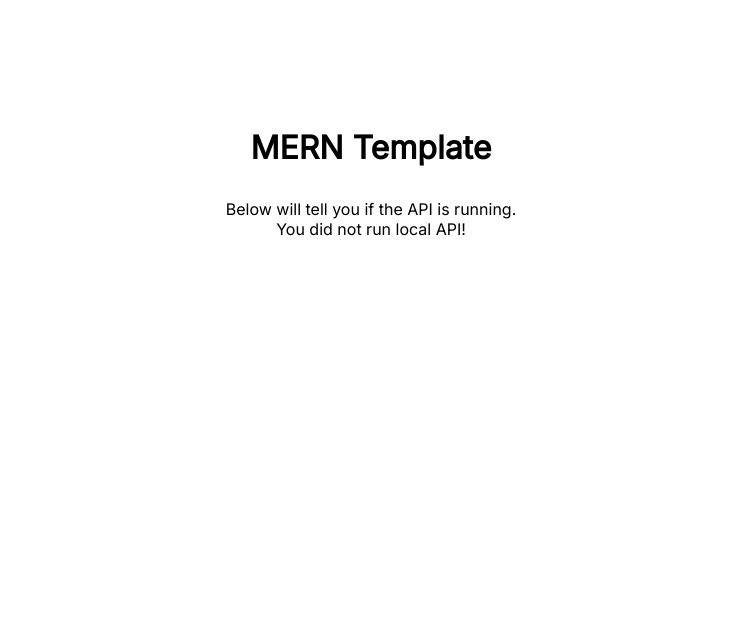
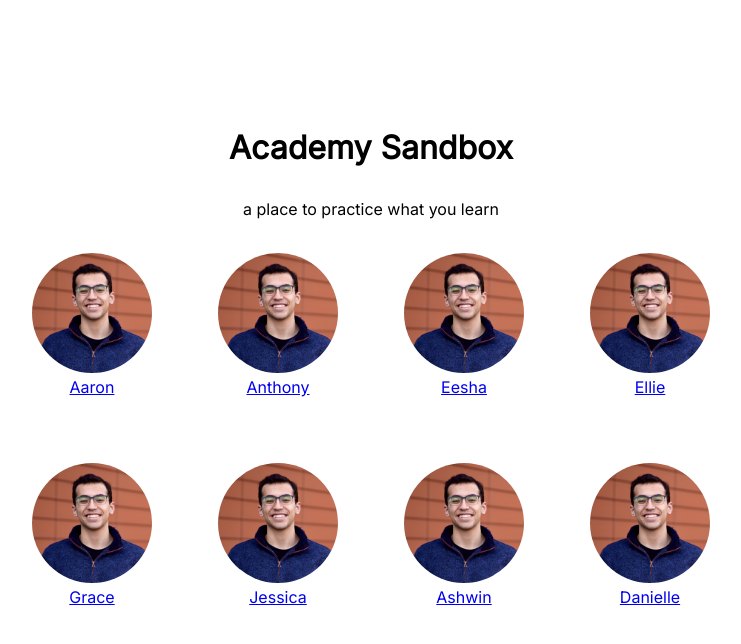
Before and after one commit to hack4impact-uiuc/academy-sandbox-fa21, a React (Create React App) app in the folder client/: page / in a window 1280 px wide. Shown: the top 644 px of the page, without its empty margins (269-1010 px from the left). Built offline with nearby package versions, Linux system fonts and the light colour scheme; no server answers.

Commit message:
Add member pages

```diff
--- a/client/package.json
+++ b/client/package.json
@@ -7,7 +7,9 @@
     "axios": "^0.21.1",
     "react": "^17.0.1",
     "react-dom": "^17.0.1",
-    "react-scripts": "4.0.1"
+    "react-router-dom": "^5.3.0",
+    "react-scripts": "4.0.1",
+    "reactstrap": "^8.10.0"
   },
   "devDependencies": {
     "@babel/cli": "^7.6.2",
--- a/client/src/css/Home.css
+++ b/client/src/css/Home.css
@@ -1,7 +1,8 @@
 @import url('https://fonts.googleapis.com/css2?family=Inter&display=swap');
 
 h1,
-p {
+p,
+Table {
   font-family: 'Inter', sans-serif;
   margin: 0 auto;
   text-align: center;
@@ -9,8 +10,21 @@ p {
 
 h1 {
   padding-top: 15vh;
+  font-size: 60;
 }
 
 p {
   padding-top: 2em;
 }
+
+tr > td {
+  padding-bottom: 2em;
+}
+
+td {
+  padding: 2em;
+}
+
+img {
+  border-radius: 50%;
+}
--- a/client/src/index.jsx
+++ b/client/src/index.jsx
@@ -1,11 +1,32 @@
 import React from 'react';
 import ReactDOM from 'react-dom';
+import { BrowserRouter as Router, Route, Switch } from 'react-router-dom';
 
 import Home from './pages/Home';
+import Ashwin from './pages/Ashwin';
+import Danielle from './pages/Danielle';
+import Aaron from './pages/Aaron';
+import Anthony from './pages/Anthony';
+import Eesha from './pages/Eesha';
+import Ellie from './pages/Ellie';
+import Grace from './pages/Grace';
+import Jessica from './pages/Jessica';
 
 ReactDOM.render(
   <React.StrictMode>
-    <Home />
+    <Router>
+      <Switch>
+        <Route path="/" exact component={Home} />
+        <Route path="/ashwin" component={Ashwin} />
+        <Route path="/danielle" component={Danielle} />
+        <Route path="/aaron" component={Aaron} />
+        <Route path="/anthony" component={Anthony} />
+        <Route path="/eesha" component={Eesha} />
+        <Route path="/ellie" component={Ellie} />
+        <Route path="/grace" component={Grace} />
+        <Route path="/jessica" component={Jessica} />
+      </Switch>
+    </Router>
   </React.StrictMode>,
   document.getElementById('root'),
 );
--- /dev/null
+++ b/client/src/pages/Aaron.jsx
@@ -0,0 +1,14 @@
+// @flow
+import React from 'react';
+
+import '../css/Home.css';
+
+function Aaron() {
+  return (
+    <>
+      <h1>Aaron's Page</h1>
+    </>
+  );
+}
+
+export default Aaron;
--- /dev/null
+++ b/client/src/pages/Anthony.jsx
@@ -0,0 +1,14 @@
+// @flow
+import React from 'react';
+
+import '../css/Home.css';
+
+function Anthony() {
+  return (
+    <>
+      <h1>Anthony's Page</h1>
+    </>
+  );
+}
+
+export default Anthony;
--- /dev/null
+++ b/client/src/pages/Ashwin.jsx
@@ -0,0 +1,14 @@
+// @flow
+import React from 'react';
+
+import '../css/Home.css';
+
+function Ashwin() {
+  return (
+    <>
+      <h1>Ashwin's Page</h1>
+    </>
+  );
+}
+
+export default Ashwin;
--- /dev/null
+++ b/client/src/pages/Danielle.jsx
@@ -0,0 +1,14 @@
+// @flow
+import React from 'react';
+
+import '../css/Home.css';
+
+function Danielle() {
+  return (
+    <>
+      <h1>Danielle's Page</h1>
+    </>
+  );
+}
+
+export default Danielle;
--- /dev/null
+++ b/client/src/pages/Eesha.jsx
@@ -0,0 +1,14 @@
+// @flow
+import React from 'react';
+
+import '../css/Home.css';
+
+function Eesha() {
+  return (
+    <>
+      <h1>Eesha's Page</h1>
+    </>
+  );
+}
+
+export default Eesha;
--- /dev/null
+++ b/client/src/pages/Ellie.jsx
@@ -0,0 +1,14 @@
+// @flow
+import React from 'react';
+
+import '../css/Home.css';
+
+function Ellie() {
+  return (
+    <>
+      <h1>Ellie's Page</h1>
+    </>
+  );
+}
+
+export default Ellie;
--- /dev/null
+++ b/client/src/pages/Grace.jsx
@@ -0,0 +1,14 @@
+// @flow
+import React from 'react';
+
+import '../css/Home.css';
+
+function Grace() {
+  return (
+    <>
+      <h1>Grace's Page</h1>
+    </>
+  );
+}
+
+export default Grace;
--- a/client/src/pages/Home.jsx
+++ b/client/src/pages/Home.jsx
@@ -1,33 +1,85 @@
-// @flow
-import React, { useEffect, useState } from 'react';
-import type { Node } from 'react';
-
-import { getSampleResponse } from '../utils/apiWrapper';
-
+import React from 'react';
+import { Table } from 'reactstrap';
 import '../css/Home.css';
 
-function Home(): Node {
-  const [text, setText] = useState('You did not run local API!');
+// Add image file imports here
+import yousef from '../utils/images/yousef_ahmed.jpg';
 
-  useEffect(() => {
-    const populateText = async () => {
-      const resp = await getSampleResponse();
-      if (!resp.error) {
-        setText(resp.data.result);
-      }
-    };
-
-    populateText();
-  }, []);
+function Home() {
+  const people = [
+    [
+      {
+        name: 'Aaron',
+        link: '/aaron',
+        image: yousef,
+      },
+      {
+        name: 'Anthony',
+        link: '/anthony',
+        image: yousef,
+      },
+      {
+        name: 'Eesha',
+        link: '/eesha',
+        image: yousef,
+      },
+      {
+        name: 'Ellie',
+        link: '/ellie',
+        image: yousef,
+      },
+    ],
+    [
+      {
+        name: 'Grace',
+        link: '/grace',
+        image: yousef,
+      },
+      {
+        name: 'Jessica',
+        link: '/jessica',
+        image: yousef,
+      },
+      {
+        name: 'Ashwin',
+        link: '/ashwin',
+        image: yousef,
+      },
+      {
+        name: 'Danielle',
+        link: '/danielle',
+        image: yousef,
+      },
+    ],
+  ];
 
   return (
     <>
-      <h1>MERN Template</h1>
-      <p>
-        Below will tell you if the API is running.
-        <br />
-        {text}
-      </p>
+      <h1>Academy Sandbox</h1>
+      <p>a place to practice what you learn</p>
+
+      <Table style={{ margin: 'auto' }}>
+        <tbody>
+          {people.map((row, index) => (
+            <tr key={index}>
+              {row.map((person) => (
+                <td key={person.name} style={{ textAlign: 'center' }}>
+                  <img
+                    alt={person.name}
+                    src={person.image}
+                    width="120"
+                    height="120"
+                  />
+                  <br />
+                  <a id="profile-name" href={person.link}>
+                    {person.name}
+                  </a>
+                </td>
+              ))}
+            </tr>
+          ))}
+        </tbody>
+      </Table>
     </>
   );
 }
--- /dev/null
+++ b/client/src/pages/Jessica.jsx
@@ -0,0 +1,14 @@
+// @flow
+import React from 'react';
+
+import '../css/Home.css';
+
+function Jessica() {
+  return (
+    <>
+      <h1>Jessica's Page</h1>
+    </>
+  );
+}
+
+export default Jessica;
```
Also changed, not shown: client/src/utils/images/yousef_ahmed.jpg (added), 1 other file (tests, documents, lock files or other folders).
